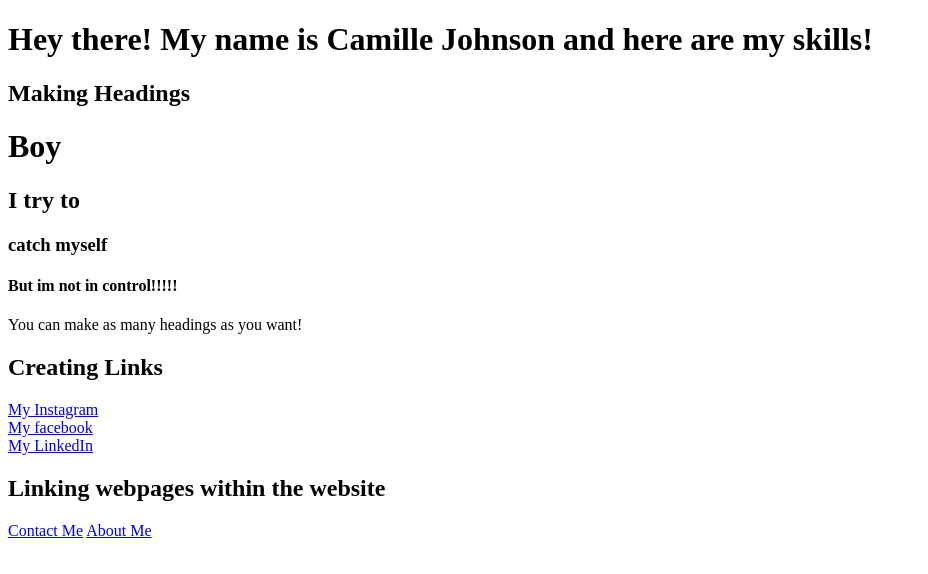
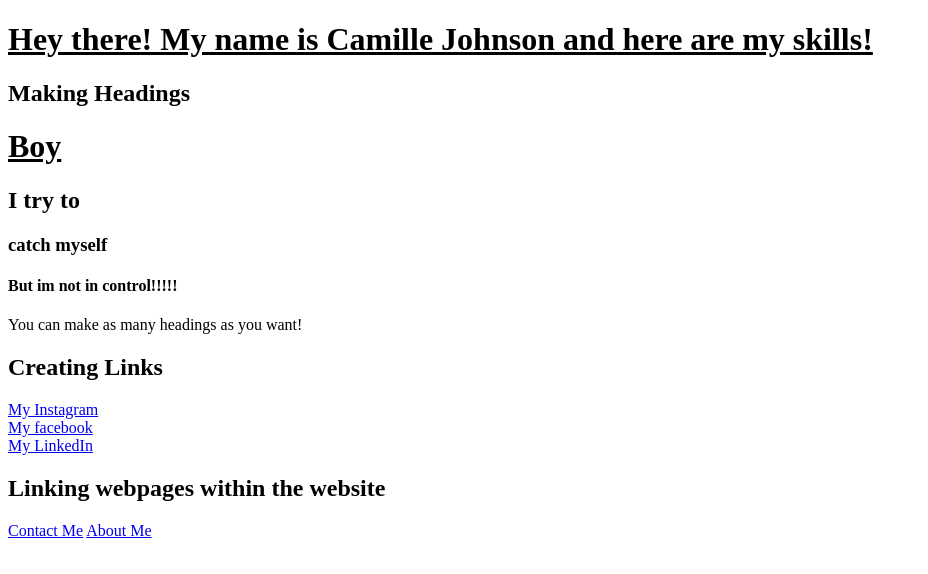
Before and after one commit to Cami95/my-coding, a plain HTML site: page index.html in a window 1280 px wide. Shown: the whole page, without its empty margins (0-928 px from the left). Drawn offline with Linux system fonts and the light colour scheme.

Commit message:
added css

```diff
--- a/index.html
+++ b/index.html
@@ -3,6 +3,7 @@
   <head>
     <meta charset="UTF-8" />
     <meta name="viewport" content="width=device-width, initial-scale=1.0" />
+    <link rel="stylesheet" href="style.css" />
     <title>Document</title>
   </head>
   <body>
--- /dev/null
+++ b/style.css
@@ -0,0 +1,3 @@
+h1{
+    text-decoration: underline;
+}
```
